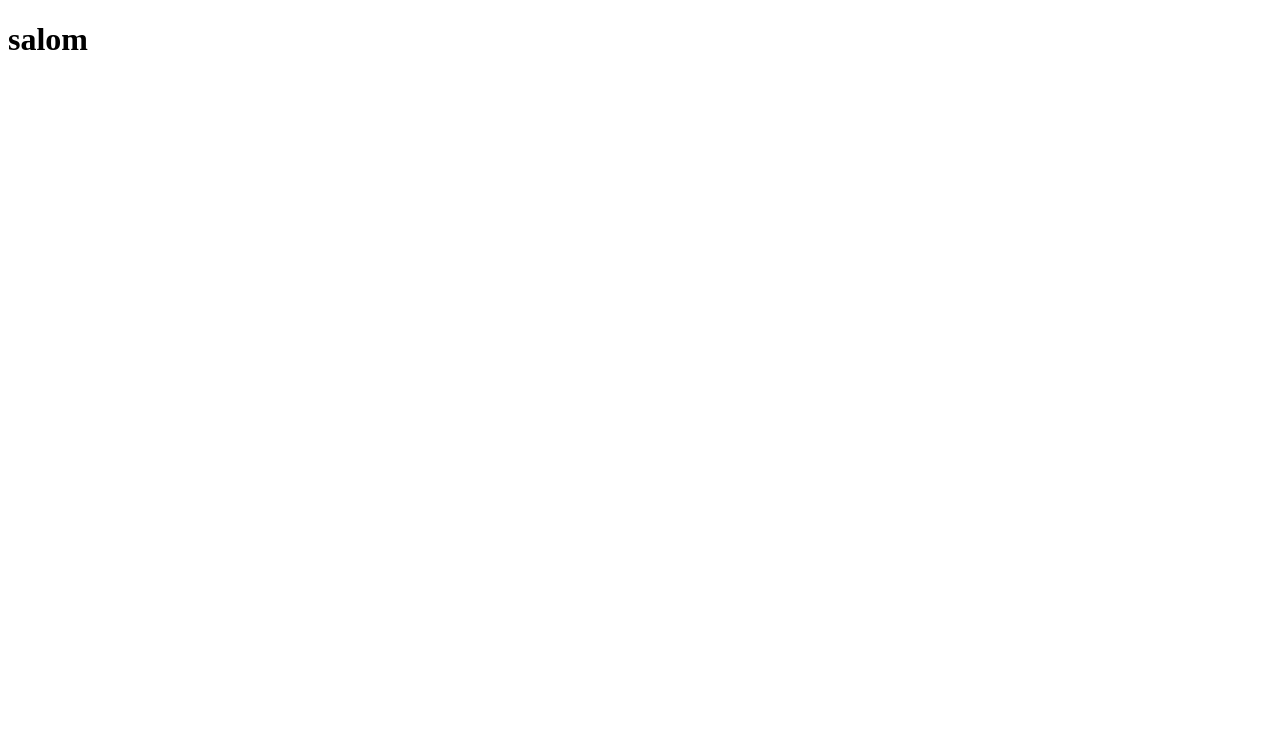
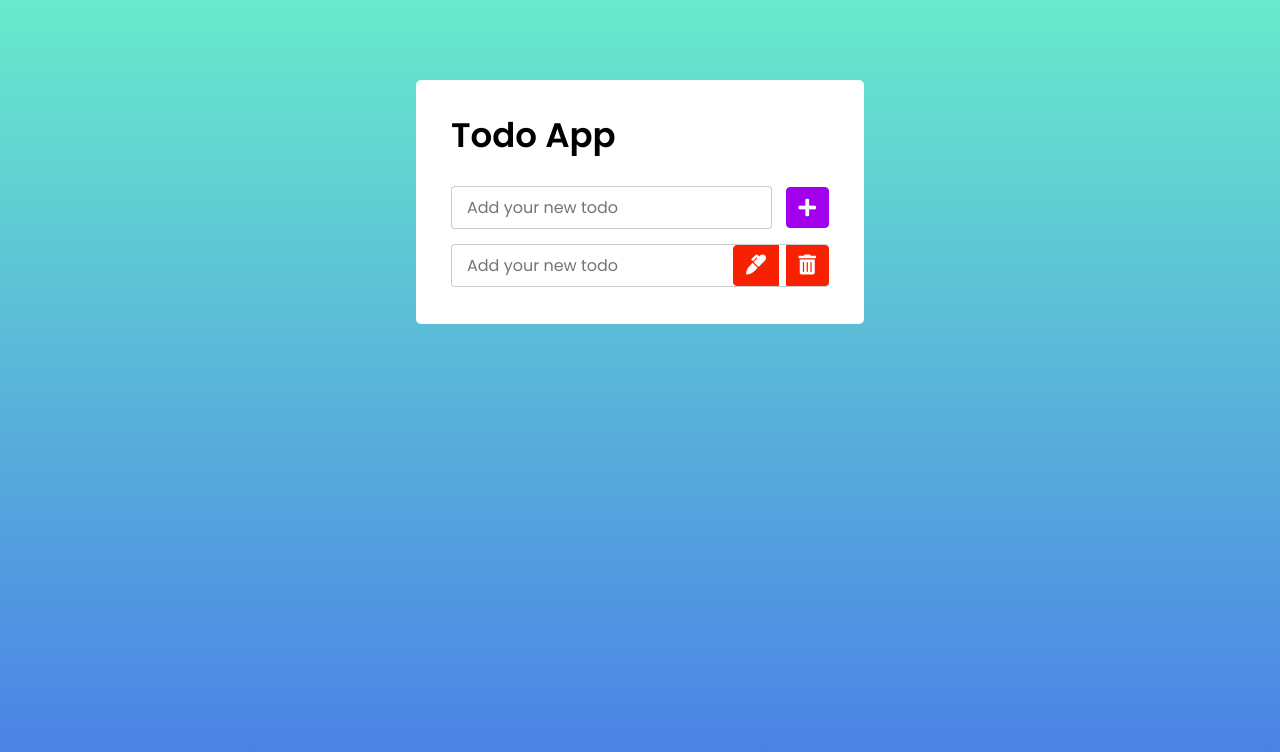
Before and after one commit to codekazakoff/first-project, a React (Create React App) app: page / in a window 1280 px wide. Shown: the top 752 px of the page. Built offline with nearby package versions, Linux system fonts and the light colour scheme.

Commit message:
add five commit changes

```diff
--- a/public/index.html
+++ b/public/index.html
@@ -7,6 +7,9 @@
   <meta name="viewport" content="width=device-width, initial-scale=1" />
   <meta name="theme-color" content="#000000" />
   <meta name="description" content="Web site created using create-react-app" />
+  <link rel="stylesheet" href="https://cdnjs.cloudflare.com/ajax/libs/font-awesome/5.15.3/css/all.min.css"
+    integrity="sha512-iBBXm8fW90+nuLcSKlbmrPcLa0OT92xO1BIsZ+ywDWZCvqsWgccV3gFoRBv0z+8dLJgyAHIhR35VZc2oM/gI1w=="
+    crossorigin="anonymous" referrerpolicy="no-referrer" />
   <!-- <link rel="apple-touch-icon" href="%PUBLIC_URL%/logo192.png" /> -->
   <!-- <link rel="manifest" href="%PUBLIC_URL%/manifest.json" /> -->
   <title>Todo App</title>
--- a/src/App.js
+++ b/src/App.js
@@ -1,11 +1,11 @@
 import React, { Component } from 'react'
+import TodoApp from './todoApp.js';
 
 class App extends Component {
   render() {
     return (
       <>
-        <h1>salom</h1>
-
+        <TodoApp/>
       </>
     )
   }
--- /dev/null
+++ b/src/css/main.css
@@ -0,0 +1,92 @@
+@import url('https://fonts.googleapis.com/css2?family=Poppins:wght@200;300;400;500;600;700&display=swap');
+*{
+    box-sizing: border-box;
+    user-select: none;
+    font-family: 'Poppins',sans-serif;
+}
+h1{
+    padding: 0;
+    margin: 0;
+}
+body{
+    margin: 0;
+    padding: 0;
+}
+.container-fluid{
+    width: 100vw;
+    height: 100vh;
+    background: linear-gradient(to bottom, #68EACC 0%, #497BE8 100%);
+}
+.todo-app{
+    width: 35vw;
+    margin: auto;
+    background: #fff;
+    border-radius: 5px;
+    position: relative;
+    top: 10vh;
+    padding : 30px 35px 45px 35px;
+}
+.app-header{
+    margin-bottom: 25px;
+}
+.app-header h1{
+    font-weight: 600;
+    font-size: 34px;
+}
+.app-body form .form-control{
+    display : flex;
+    justify-content: space-between;
+    align-items: center;
+    margin: 15px 0;
+}
+.app-body form .form-control{
+    margin: 0 !important;
+}
+.app-body form .form-control-two{
+    padding-bottom: 20px !important;
+}
+.form-control input, .form-control-two input{
+    padding : 8px 0px 8px 15px;
+    font-size: 16px;
+    width : 85%;
+    border-radius: 4px;
+    outline: none;
+    border : 1px solid rgba(0,0,0,0.2);
+}
+
+.form-control button, .form-control-two button{
+    font-size: 20px;
+    padding : 4.5px 12px;
+    outline: none;
+    display : inline-block;
+    border : 1px solid #A000EC;
+    background : #A000EC;
+    margin : 0;
+    cursor: pointer;
+    border-radius: 4px;
+    color : #fff;
+}
+
+.app-body form .form-control-two{
+    position: relative !important;
+    margin: 15px 0 !important;
+}
+.form-control-two input{
+    width : 100%;
+    position: absolute;
+    z-index: 0;
+}
+.submit-first, .submit-last{
+    z-index: 55;
+    position:absolute;
+    right: 50px;
+    padding : 4.5px 12px 5px 12px !important;
+    margin-top: 0.5px !important;
+    border-radius: 4px 0 0 4px !important;
+    border-color: #F72100 !important;
+    background: #F72100 !important;
+}
+.submit-last{
+    right: 0;
+    border-radius: 0 4px 4px 0 !important;
+}
--- /dev/null
+++ b/src/todoApp.js
@@ -0,0 +1,45 @@
+import React, { Component } from 'react'
+
+import './css/main.css';
+
+class TodoApp extends Component {
+
+    state = {
+        input : '',
+    }
+
+  render() {
+    return (
+      <>
+        <div class="container-fluid">
+            <div class="todo-app">
+                <div class="app-header">
+                    <h1>Todo App</h1>
+                </div>
+                <div class="app-body">
+                    <form action="">
+                        <div class="form-control">
+                            <input type="text" placeholder="Add your new todo"/>
+                            <button type="submit">
+                                <i class="fa fa-plus">
+                                </i>
+                            </button>
+                        </div>
+                        <div class="form-control-two">
+                            <input type="text" placeholder="Add your new todo" class="input" />
+                            <button class="submit-first" type="submit">
+                            <i class="fas fa-marker"></i>
+                            </button>
+                            <button class="submit-last"  type="submit">
+                            <i class="fas fa-trash-alt"></i>
+                            </button>
+                        </div>
+                    </form>
+                </div>
+            </div>
+        </div>
+      </>
+    )
+  }
+}
+export default TodoApp;
```
Also changed, not shown: src/kvadratTenglama.js (added).
